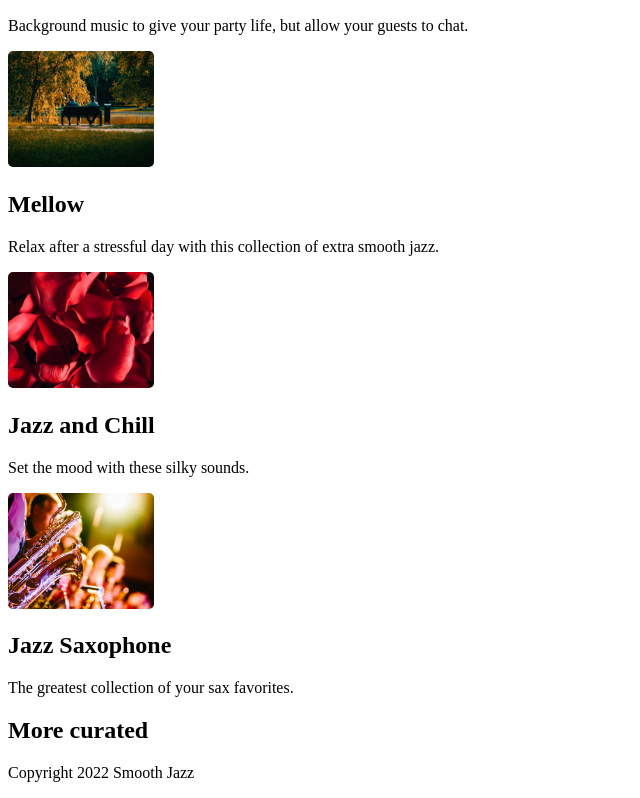
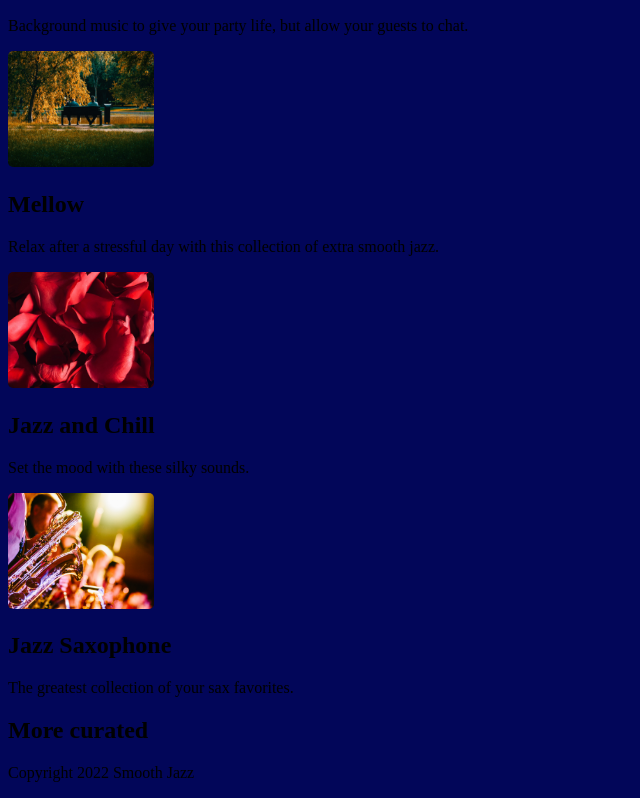
Before and after one commit to Yazzie01/streamingmedia, a plain HTML site: page index.html in a window 1280 px wide. Shown: the part 4001-4799 px from the top of the page, without its empty margins (0-640 px from the left). Drawn offline with Linux system fonts and the light colour scheme; files whose address does not match are found by name.

Commit message:
Added p tag and added to CSS
Caught lack of p tag in the footer and added some tags in CSS

```diff
--- a/index.html
+++ b/index.html
@@ -134,7 +134,7 @@ Use CSS to visually order it for viewing. Also, note the title and heading that
     </section>
 </main>
     <footer>
-        Copyright 2022 Smooth Jazz
+        <p>Copyright 2022 Smooth Jazz</p>
     </footer>
 </body>
 </html>
--- a/styles.css
+++ b/styles.css
@@ -0,0 +1,3 @@
+body {
+    background-color:#020659;
+}
```
